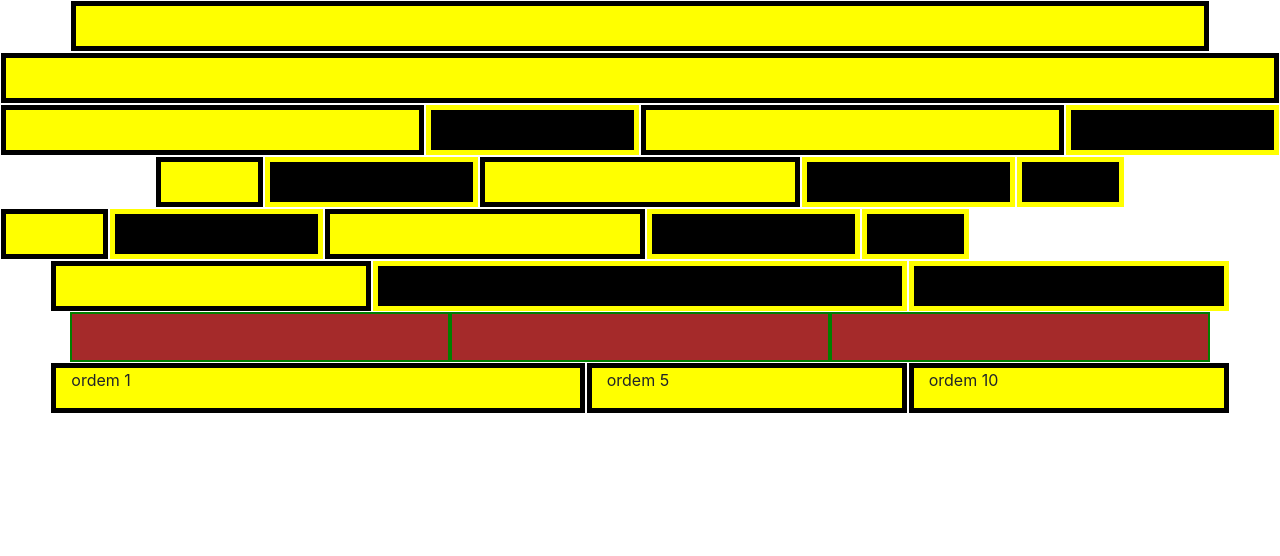
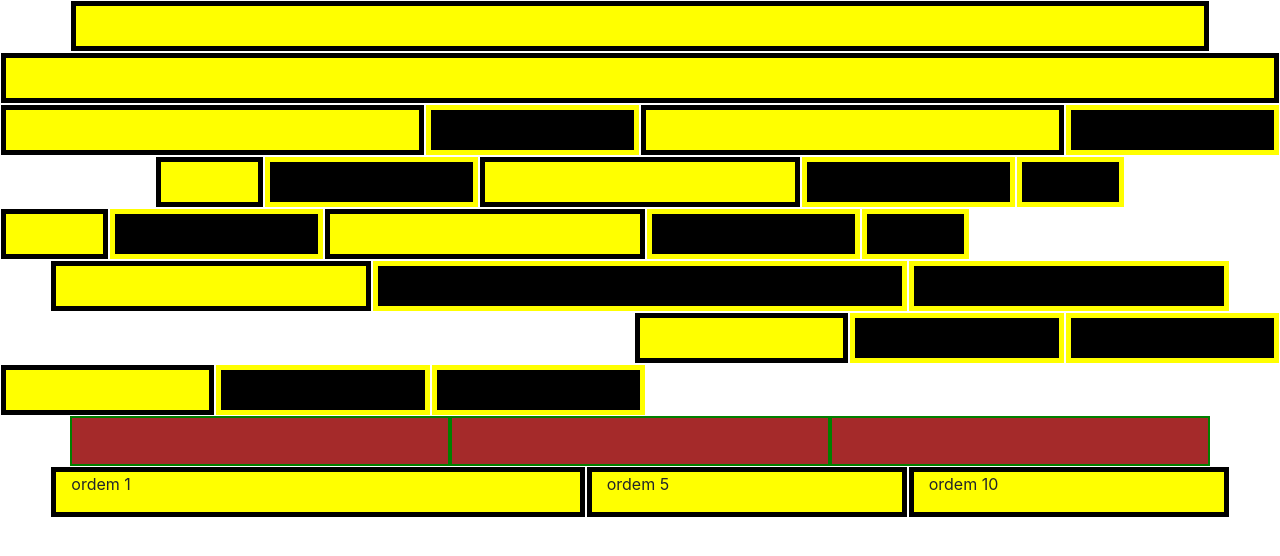
Before and after one commit to paraujosena/antigos, a plain HTML site: page aulaGrid/index.html in a window 1280 px wide. Drawn offline with Linux system fonts and the light colour scheme.

Commit message:
Aulas de Grid Geral

```diff
--- a/aulaGrid/index.html
+++ b/aulaGrid/index.html
@@ -76,6 +76,23 @@
         </div>
     </div>
 
+    <div class="container-fluid">
+        <div class="row justify-content-end">
+            <div class="col-lg-2 col-sm-12 bgy"></div> <!--sm,md,lg,xl-->
+            <div class="col-lg-2 col-sm-12 bgb   "></div>
+            <div class="col-lg-2 col-sm-12 bgb   "></div>
+        </div>
+    </div>
+
+
+    <div class="container-fluid">
+        <div class="row   ">
+            <div class="col-lg-2 col-sm-12 bgy"></div>
+            <div class="col-lg-2 col-sm-12 bgb   "></div>
+            <div class="col-lg-2 col-sm-12 bgb   "></div>
+        </div>
+    </div>
+
     <div class="container">
         <div class="row justify-content-center">
             <div class="col-lg-4 col-sm-12 bg"></div>
@@ -95,5 +112,6 @@
 
 
 
+
 </body>
 </html>
```
